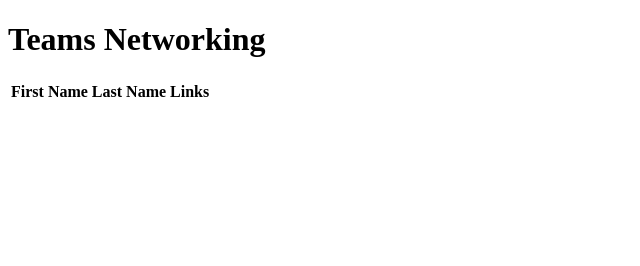
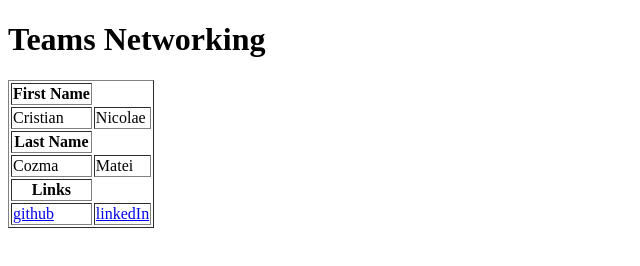
Before and after one commit to CristiCozma/teams-networking, a plain HTML site: page index.html in a window 1280 px wide. Shown: the whole page, without its empty margins (0-640 px from the left). Drawn offline with Linux system fonts and the light colour scheme.

Commit message:
create table (step 2)

```diff
--- a/index.html
+++ b/index.html
@@ -7,14 +7,29 @@
 </head>
 
 <body>
+    <div id="table">
         <h1>
             Teams Networking
         </h1>
-    <table id="table_head">
+        <table border="1">
             <th>First Name</th>
+            <tr>
+                <td>Cristian</td>
+                <td>Nicolae</td>
+            </tr>
             <th>Last Name</th>
+            <tr>
+                <td>Cozma</td>
+                <td>Matei</td>
+            </tr>
             <th>Links</th>
+            <tr>
+                <td><a target="_blank" href="www.github.com/CristiCozma">github</a></td>
+                <td><a target="_blank" href="https://www.linkedin.com/in/cristian-cozma-3961361b9/">linkedIn</a></td>
+            </tr>
         </table>
+    </div>
+    <script src="functions.js"></script>
 </body>
 
 </html>
```
Also changed, not shown: functions.js (added). Lines whose indentation alone changed are shown as unchanged.
